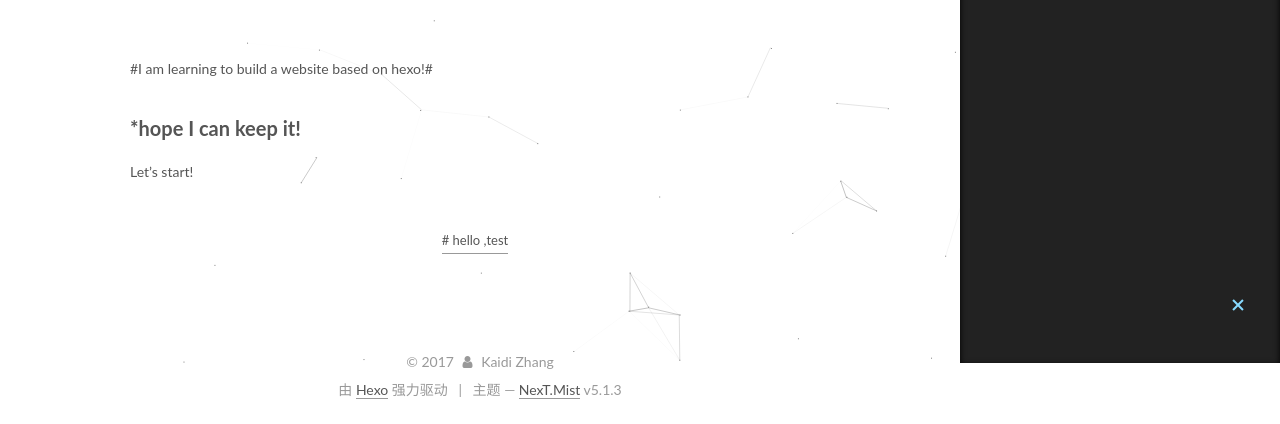
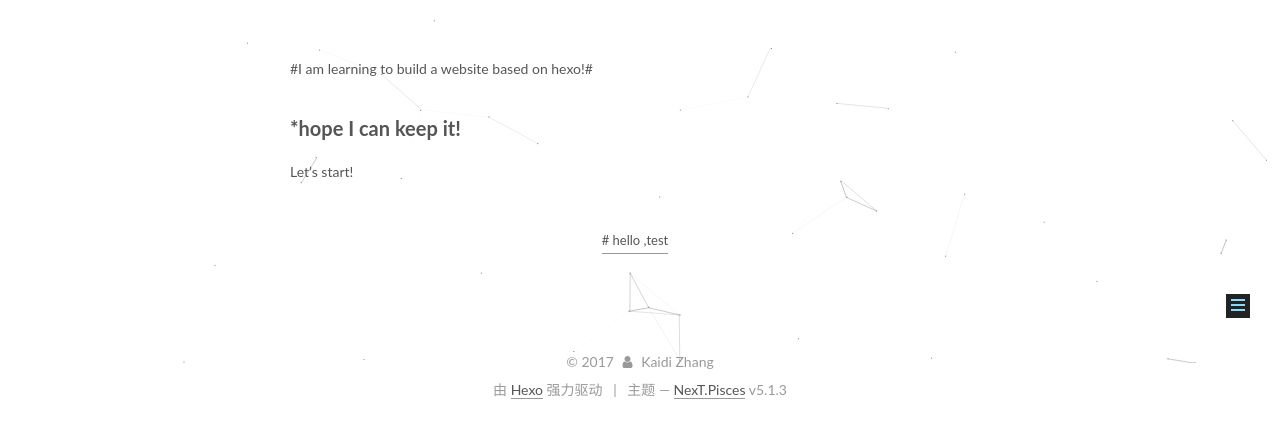
Before and after one commit to number0kaidi/number0kaidi.github.io, a plain HTML site: page 2017/03/10/my-first-article/index.html in a window 1280 px wide. Shown: the part 437-861 px from the top of the page. Drawn offline with Linux system fonts and the light colour scheme.

Commit message:
Site updated: 2017-12-26 16:31:25

```diff
--- a/2017/03/10/my-first-article/index.html
+++ b/2017/03/10/my-first-article/index.html
@@ -5,7 +5,7 @@
 
 
 
-<html class="theme-next mist use-motion" lang="zh-Hans">
+<html class="theme-next pisces use-motion" lang="zh-Hans">
 <head>
   <meta charset="UTF-8"/>
 <meta http-equiv="X-UA-Compatible" content="IE=edge" />
@@ -100,7 +100,7 @@
   var NexT = window.NexT || {};
   var CONFIG = {
     root: '/',
-    scheme: 'Mist',
+    scheme: 'Pisces',
     version: '5.1.3',
     sidebar: {"position":"left","display":"post","offset":12,"b2t":false,"scrollpercent":false,"onmobile":false},
     fancybox: true,
@@ -514,7 +514,7 @@
 
 
 
-  <div class="theme-info">主题 &mdash; <a class="theme-link" target="_blank" href="https://github.com/iissnan/hexo-theme-next">NexT.Mist</a> v5.1.3</div>
+  <div class="theme-info">主题 &mdash; <a class="theme-link" target="_blank" href="https://github.com/iissnan/hexo-theme-next">NexT.Pisces</a> v5.1.3</div>
 
 
 
@@ -622,6 +622,13 @@
 
 
 
+  <script type="text/javascript" src="/js/src/affix.js?v=5.1.3"></script>
+
+  <script type="text/javascript" src="/js/src/schemes/pisces.js?v=5.1.3"></script>
+
+
+
+
   <script type="text/javascript" src="/js/src/scrollspy.js?v=5.1.3"></script>
 <script type="text/javascript" src="/js/src/post-details.js?v=5.1.3"></script>
 
```
Also changed, not shown: about/index.html (+10 -3 lines), archives/2017/03/index.html (+10 -3 lines), archives/2017/index.html (+10 -3 lines), archives/index.html (+10 -3 lines), index.html (+10 -3 lines), tags/hello-test/index.html (+10 -3 lines).
